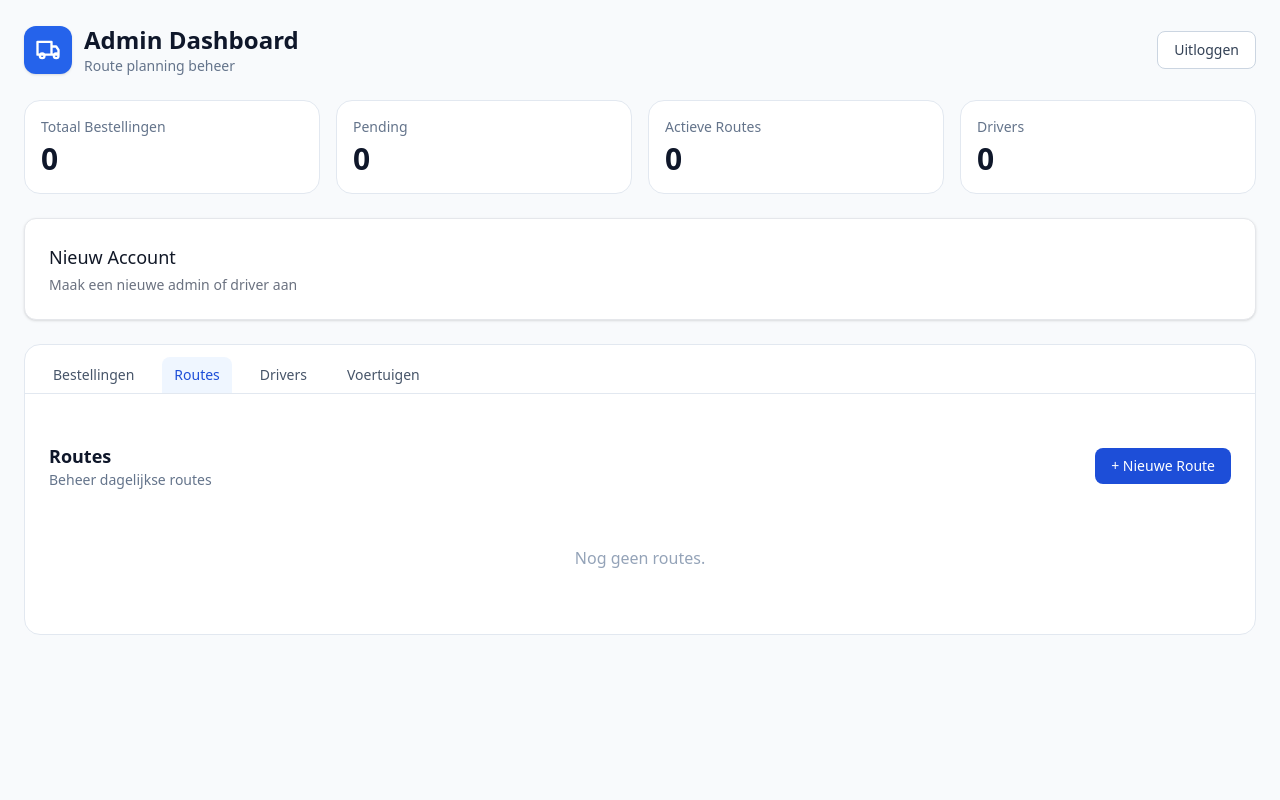
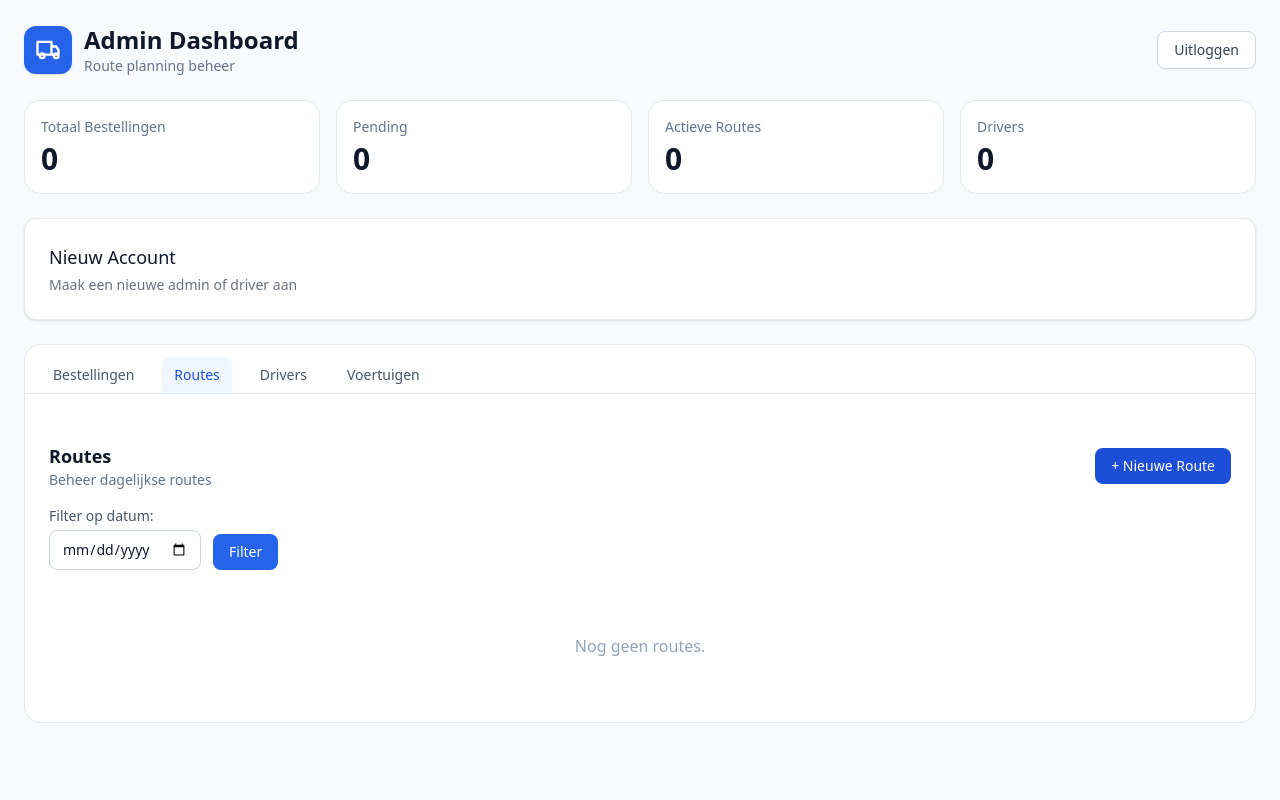
Before and after one commit to A-D-DBS-application/web-application-2025-group-5, a Flask app: page /admin/dashboard in a window 1280 px wide. Run offline with Flask 3, Linux system fonts and the light colour scheme; the visitor is signed in with stand-in values (Sample User, id 1); some libraries are stand-ins or nearby versions.

Commit message:
routes filteren op datum + admin kan orders in routes zien

```diff
--- a/app/templates/admin_dashboard.html
+++ b/app/templates/admin_dashboard.html
@@ -136,7 +136,7 @@
 
       </section>
 
-      <!-- Routes tab -->
+      <!-- ROUTES TAB -->
 <section id="tab-routes" class="tab-pane">
 
   <div class="flex items-center justify-between mb-4">
@@ -151,45 +151,126 @@
     </a>
   </div>
 
+  <!-- ⭐ ENIGE JUISTE FILTER OP DATUM ⭐ -->
+  <form method="get" action="{{ url_for('admin.dashboard') }}" class="mb-6 flex items-end gap-3">
+
+      <div>
+          <label class="text-sm font-medium text-slate-600 mb-1 block">
+            Filter op datum:
+          </label>
+          <input type="date"
+                 name="route_date"
+                 value="{{ selected_route_date.isoformat() if selected_route_date }}"
+                 class="border border-slate-300 rounded-lg px-3 py-2 text-sm focus:ring-2 focus:ring-blue-500">
+      </div>
+
+      <button class="px-4 py-2 bg-blue-600 text-white rounded-lg text-sm hover:bg-blue-700">
+          Filter
+      </button>
+
+      {% if selected_route_date %}
+      <a href="{{ url_for('admin.dashboard') }}"
+         class="px-4 py-2 rounded-lg text-sm bg-gray-200 text-gray-700 hover:bg-gray-300">
+          Reset
+      </a>
+      {% endif %}
+  </form>
+  <!-- ⭐ EINDE FILTER ⭐ -->
+
   {% if routes %}
-        <div class="space-y-3">
     {% for r in routes %}
-          <div class="border border-slate-200 rounded-xl p-4 flex items-center justify-between">
+    <div class="bg-white border border-gray-200 rounded-xl p-4 mb-3 shadow-sm">
 
-            <div class="space-y-1">
-              <p class="font-semibold text-slate-900">
+      <!-- ROUTE HEADER -->
+      <div class="flex justify-between items-start">
+        <div>
+          <p class="font-semibold text-gray-900">
             {{ r.route_date.strftime('%d/%m/%Y') }} – {{ r.driver.name }}
           </p>
-              <p class="text-sm text-slate-500">Voertuig: {{ r.vehicle.license_plate }}</p>
-              <p class="text-sm text-slate-500">Status: {{ r.route_status }}</p>
+
+          <p class="text-sm text-gray-500">
+            Voertuig: {{ r.vehicle.license_plate if r.vehicle else "–" }}
+          </p>
+
+          <p class="text-sm text-gray-500">
+            Status: {{ r.route_status }}
+          </p>
         </div>
 
-            <div class="flex flex-col gap-2 items-end">
-
+        <div class="flex gap-2">
           <a href="{{ url_for('admin.assign_orders', route_id=r.route_id) }}"
-                 class="inline-flex items-center justify-center px-4 py-1.5 rounded-lg bg-blue-600 text-white text-sm hover:bg-blue-700">
+             class="bg-blue-600 text-white px-4 py-2 rounded-lg text-sm">
             Bestellingen toewijzen
           </a>
 
-              <form method="post"
+          <form
             action="{{ url_for('admin.delete_route', route_id=r.route_id) }}"
-                    onsubmit="return confirm('Weet je zeker dat je deze route wilt verwijderen?');">
+            method="post"
+            onsubmit="return confirm('Ben je zeker dat je deze route wil verwijderen?');">
 
-                <button type="submit"
-                        class="inline-flex items-center justify-center px-3 py-1.5 rounded-lg bg-red-600 text-white text-xs hover:bg-red-700">
+            <button class="bg-red-600 text-white px-4 py-2 rounded-lg text-sm">
               Route verwijderen
             </button>
+
           </form>
+        </div>
+      </div>
+
+      <!-- UITKLAP KNOP -->
+      <button onclick="toggleDetails('route-{{ r.route_id }}')"
+              class="mt-3 w-full text-left text-blue-600 font-medium hover:underline text-sm">
+        ▼ Toon orders
+      </button>
+
+      <!-- ORDER LIJST -->
+      <div id="route-{{ r.route_id }}" class="hidden mt-3 ml-2 border-l-2 border-gray-300 pl-4">
+
+        {% if r.deliveries %}
+          {% for d in r.deliveries %}
+          <div class="mb-2">
+
+            <button onclick="toggleDetails('order-{{ d.order_id }}')"
+                    class="text-gray-900 font-medium hover:underline text-sm">
+              • Order #{{ d.order_id }}
+            </button>
+
+            <div id="order-{{ d.order_id }}" class="hidden ml-4 mt-1 text-sm text-gray-700">
+
+              <p><strong>Adres:</strong> {{ d.order.delivery_address or "–" }}</p>
+              <p><strong>Telefoon:</strong> {{ d.order.delivery_phone or "–" }}</p>
+              <p><strong>Gewicht:</strong> {{ d.order.total_weight_kg }} kg</p>
+              <p><strong>Status:</strong> {{ d.order.order_status }}</p>
+              <p><strong>Volgorde:</strong> {{ d.sequence }}</p>
+
+              <p><strong>Leveringstijd:</strong>
+                {% if d.order.delivery_window_start and d.order.delivery_window_end %}
+                  {{ d.order.delivery_window_start.strftime('%H:%M') }} -
+                  {{ d.order.delivery_window_end.strftime('%H:%M') }}
+                {% else %}
+                  –
+                {% endif %}
+              </p>
 
             </div>
+
           </div>
           {% endfor %}
+
+        {% else %}
+          <p class="text-gray-400 text-sm">Geen bestellingen toegewezen.</p>
+        {% endif %}
+
       </div>
+
+    </div>
+    {% endfor %}
+
   {% else %}
     <p class="text-center text-slate-400 py-10">Nog geen routes.</p>
   {% endif %}
 
 </section>
+
 
       <!-- Drivers tab -->
       <section id="tab-drivers" class="tab-pane hidden">
@@ -280,20 +361,22 @@
     });
   }
 
-  // klik-acties
   buttons.forEach(btn => {
     btn.addEventListener("click", () => activateTab(btn.dataset.tab));
   });
 
-  // ⭐ NIEUWE REGEL: Orders-tab actief zolang q bestaat (ook als het leeg is)
   const params = new URLSearchParams(window.location.search);
 
   if (params.has("q")) {
-    activateTab("orders");   // blijf in orders zolang q in de URL staat
+    activateTab("orders");
   } else {
-    activateTab("routes");   // standaard tab
+    activateTab("routes");
+  }
+
+  function toggleDetails(id) {
+    const el = document.getElementById(id);
+    if (el) el.classList.toggle("hidden");
   }
 </script>
 
-
 {% endblock %}
--- a/app/templates/base.html
+++ b/app/templates/base.html
@@ -6,6 +6,7 @@
 	<title>{% block title %}App{% endblock %}</title>
 	<script src="https://cdn.tailwindcss.com"></script>
 </head>
+
 <body class="antialiased bg-gray-50 text-gray-900">
 
 	{% with messages = get_flashed_messages(with_categories=true) %}
@@ -22,5 +23,14 @@
 
 	{% block content %}{% endblock %}
 
+	<!-- ✅ HIER KOMT JOUW SCRIPT -->
+	<script>
+		function toggleDetails(id) {
+			const el = document.getElementById(id);
+			if (!el) return;
+			el.classList.toggle("hidden");
+		}
+	</script>
+
 </body>
 </html>
```
Also changed, not shown: app/__init__.py (+13 -15 lines), app/admin_routes.py (+76 -64 lines), app/templates/route_assign.html (+8 -0 lines). Lines whose indentation alone changed are shown as unchanged.
